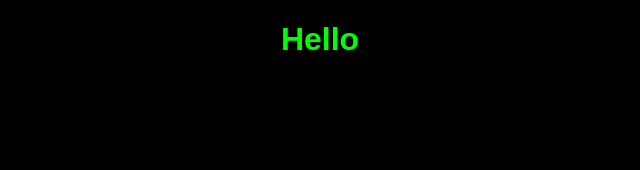
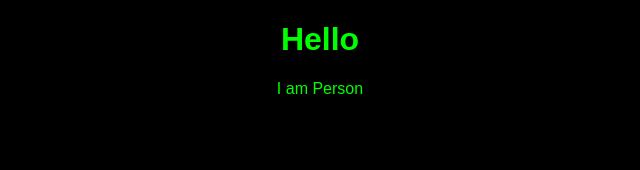
Before and after one commit to BogdanAndrijevski/react-basics, a React (Create React App) app: page / in a window 1280 px wide. Shown: the top 170 px of the page, without its empty margins (320-960 px from the left). Built offline with nearby package versions, Linux system fonts and the light colour scheme.

Commit message:
added person component - ver 1.01

```diff
--- a/src/App.js
+++ b/src/App.js
@@ -1,14 +1,18 @@
 import React, { Component } from 'react';
 import './App.css';
+import Person from './Person/Person.js';
 
 class App extends Component {
   render() {
     return (
       <div className="App">
         <h1>Hello</h1>
+        <Person>kako e</Person>
       </div>
     );
   }
 }
 
 export default App;
+
+// ver 1.01 - tut 32. Creating a Functional Component
--- /dev/null
+++ b/src/Person/Person.js
@@ -0,0 +1,7 @@
+import React from 'react';
+
+const person = () => {
+    return <p>I am Person</p>
+}
+
+export default person;
```
